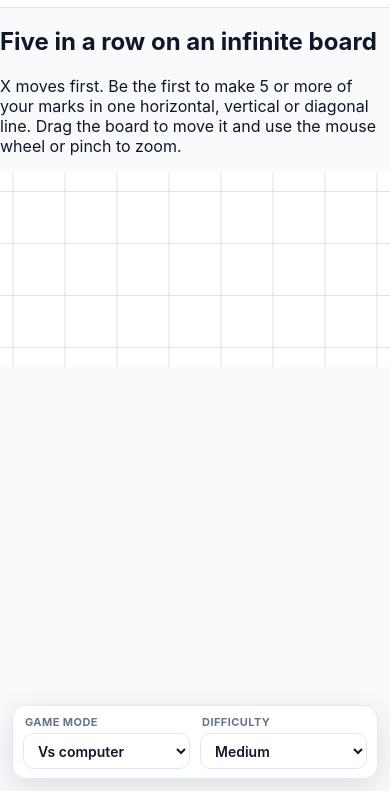
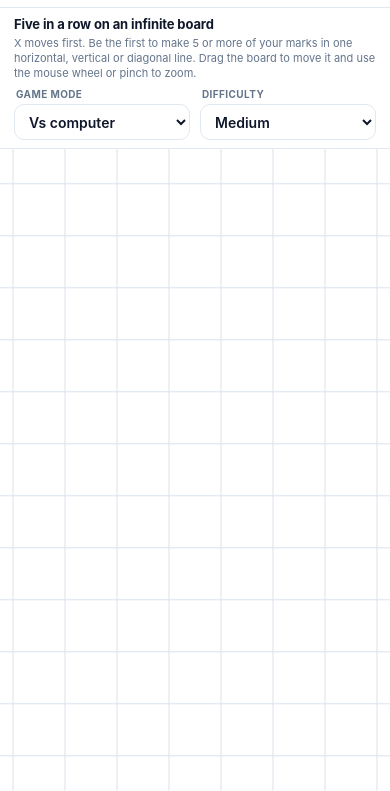
Before and after one commit to StanleyLl0yd/infinite-five, a website built with Vite: page index.html in a window 390 px wide. Shown: the part 53-844 px from the top of the page. Built offline with nearby package versions, Linux system fonts and the light colour scheme.

Commit message:
Place rules and controls above board

```diff
--- a/src/styles.css
+++ b/src/styles.css
@@ -2,7 +2,7 @@
   font-family: Inter, ui-sans-serif, system-ui, -apple-system, BlinkMacSystemFont, "Segoe UI", sans-serif;
   color-scheme: light;
   --page-bg: #f8fafc;
-  --panel-bg: rgba(255, 255, 255, 0.92);
+  --panel-bg: rgba(255, 255, 255, 0.94);
   --panel-border: #e2e8f0;
   --text: #0f172a;
   --muted: #64748b;
@@ -21,7 +21,7 @@
 :root[data-theme='dark'] {
   color-scheme: dark;
   --page-bg: #090f1a;
-  --panel-bg: rgba(15, 23, 42, 0.94);
+  --panel-bg: rgba(15, 23, 42, 0.96);
   --panel-border: #273449;
   --text: #f8fafc;
   --muted: #94a3b8;
@@ -54,6 +54,11 @@ body {
   background: var(--page-bg);
   color: var(--text);
   overscroll-behavior: none;
+}
+
+#app {
+  display: flex;
+  flex-direction: column;
 }
 
 button,
@@ -107,11 +112,8 @@ button.primary {
 }
 
 .topbar {
-  position: fixed;
   z-index: 10;
-  top: 0;
-  right: 0;
-  left: 0;
+  flex: none;
   min-height: 60px;
   padding: max(10px, env(safe-area-inset-top)) max(12px, env(safe-area-inset-right)) 10px max(12px, env(safe-area-inset-left));
   display: grid;
@@ -169,37 +171,46 @@ button.primary {
 }
 
 .game-shell {
-  position: absolute;
-  inset: 0;
-  padding-top: calc(60px + env(safe-area-inset-top));
+  flex: 1;
+  min-height: 0;
+  display: flex;
+  flex-direction: column;
 }
 
-#board {
-  display: block;
-  width: 100%;
-  height: 100%;
-  touch-action: none;
-  user-select: none;
-  -webkit-user-select: none;
-  cursor: crosshair;
+.game-info {
+  flex: none;
+  display: grid;
+  grid-template-columns: minmax(260px, 1fr) auto;
+  align-items: center;
+  gap: 18px;
+  padding: 10px max(14px, env(safe-area-inset-right)) 10px max(14px, env(safe-area-inset-left));
+  border-bottom: 1px solid var(--panel-border);
+  background: var(--panel-bg);
+}
+
+.game-info-copy {
+  min-width: 0;
+}
+
+.game-info-copy h1 {
+  margin: 0 0 3px;
+  font-size: 14px;
+  line-height: 1.3;
+  letter-spacing: -0.01em;
+}
+
+.game-info-copy p {
+  max-width: 920px;
+  margin: 0;
+  color: var(--muted);
+  font-size: 12px;
+  line-height: 1.4;
 }
 
 .game-options {
-  position: fixed;
-  z-index: 9;
-  left: 50%;
-  bottom: max(12px, env(safe-area-inset-bottom));
-  transform: translateX(-50%);
   display: flex;
   align-items: end;
   gap: 10px;
-  max-width: calc(100vw - 24px);
-  padding: 9px 10px;
-  border: 1px solid var(--panel-border);
-  border-radius: 14px;
-  background: var(--panel-bg);
-  box-shadow: 0 8px 30px rgba(15, 23, 42, 0.12);
-  backdrop-filter: blur(16px);
 }
 
 .option-field {
@@ -211,7 +222,7 @@ button.primary {
 .option-field > span {
   padding-left: 2px;
   color: var(--muted);
-  font-size: 11px;
+  font-size: 10px;
   font-weight: 700;
   text-transform: uppercase;
   letter-spacing: 0.04em;
@@ -220,7 +231,7 @@ button.primary {
 .stats {
   align-self: center;
   white-space: nowrap;
-  padding: 0 4px;
+  padding: 16px 2px 0;
   color: var(--muted);
   font-size: 12px;
   font-weight: 650;
@@ -231,7 +242,26 @@ button.primary {
   display: none;
 }
 
-@media (max-width: 840px) {
+.board-shell {
+  position: relative;
+  flex: 1;
+  min-height: 0;
+  background: var(--board-bg);
+}
+
+#board {
+  position: absolute;
+  inset: 0;
+  display: block;
+  width: 100%;
+  height: 100%;
+  touch-action: none;
+  user-select: none;
+  -webkit-user-select: none;
+  cursor: crosshair;
+}
+
+@media (max-width: 900px) {
   .topbar {
     grid-template-columns: auto 1fr auto;
     gap: 8px;
@@ -253,6 +283,15 @@ button.primary {
   #centerButton {
     display: none;
   }
+
+  .game-info {
+    grid-template-columns: 1fr;
+    gap: 8px;
+  }
+
+  .game-options {
+    justify-content: flex-start;
+  }
 }
 
 @media (max-width: 560px) {
@@ -260,9 +299,21 @@ button.primary {
     display: none;
   }
 
+  .game-info {
+    padding-block: 8px;
+  }
+
+  .game-info-copy h1 {
+    font-size: 13px;
+  }
+
+  .game-info-copy p {
+    font-size: 11px;
+    line-height: 1.35;
+  }
+
   .game-options {
-    width: calc(100vw - 20px);
-    justify-content: center;
+    width: 100%;
   }
 
   .option-field {
```
